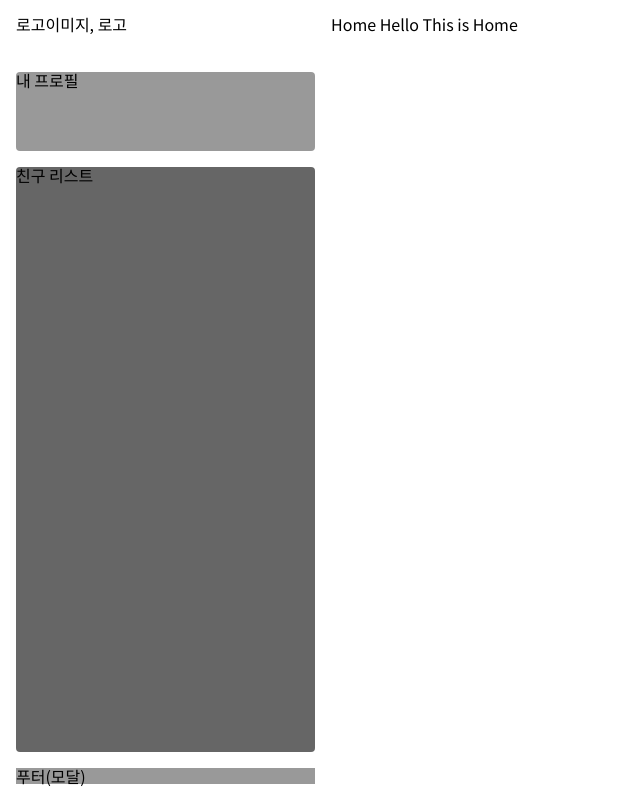
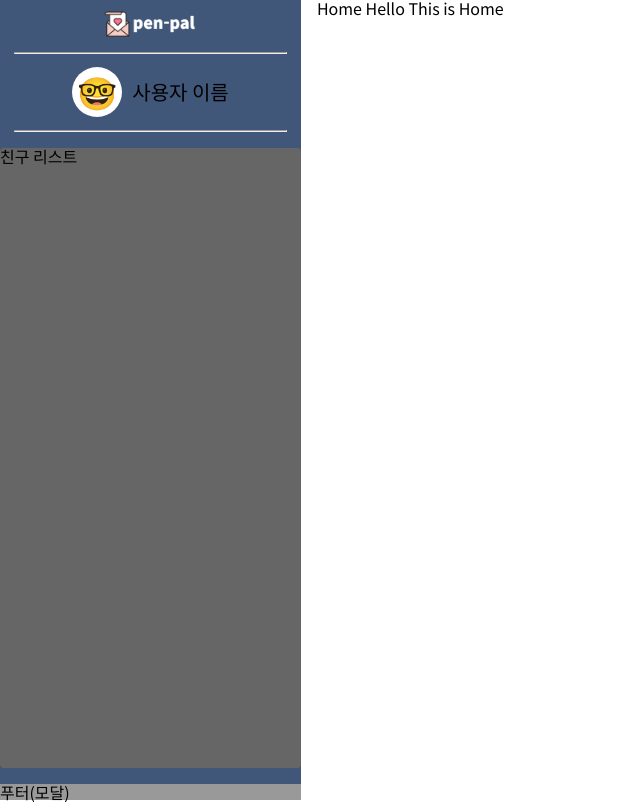
Before and after one commit to nowirte/MaeilMail, a React (Create React App) app in the folder client/: page / in a window 1280 px wide. Shown: the whole page, without its empty margins (0-640 px from the left). Built offline with nearby package versions, Linux system fonts and the light colour scheme.

Commit message:
[#32] feat: nav바 상단 영역 마크업

```diff
--- /dev/null
+++ b/client/src/components/sidebar/NavTop.jsx
@@ -0,0 +1,65 @@
+import React from 'react';
+import styled from 'styled-components';
+import logo from './img/logo.png';
+
+const NavTop = styled.div`
+  height: 140px;
+  border-radius: 0.25rem;
+`;
+
+const Logo = styled.img`
+  width: 100px;
+  display: block;
+  margin: 0px auto;
+  padding-top: 0.25rem;
+`;
+
+const Line = styled.hr`
+  width: 90%;
+  background-color: #e0e0e0;
+`;
+
+const MyProfile = styled.div`
+  display: flex;
+  justify-content: center;
+  align-items: center;
+
+  font-size: 1.25rem;
+  padding: 5px 0;
+
+  & .profileImgArea {
+    display: flex;
+    justify-content: center;
+    align-items: center;
+
+    margin-right: 10px;
+
+    width: 50px;
+    height: 50px;
+    border-radius: 100%;
+    background-color: white;
+
+    & span {
+      font-size: 2rem;
+      padding-bottom: 3px;
+    }
+  }
+`;
+
+const NavTopArea = () => {
+  return (
+    <NavTop>
+      <Logo src={logo} alt="logoImg" />
+      <Line />
+      <MyProfile>
+        <div className="profileImgArea">
+          <span className="profileEmoji">🤓</span>
+        </div>
+        <span>사용자 이름</span>
+      </MyProfile>
+      <Line />
+    </NavTop>
+  );
+};
+
+export default NavTopArea;
--- a/client/src/components/sidebar/index.js
+++ b/client/src/components/sidebar/index.js
@@ -1,22 +1,15 @@
 import React from 'react';
 import { Outlet } from 'react-router';
-import {
-  Container,
-  SideWrapper,
-  Navbar,
-  Logo,
-  MyProfile,
-  Friends,
-  Footer,
-} from './style';
+import NavTopArea from './NavTop';
+
+import { Container, SideWrapper, Navbar, Friends, Footer } from './style';
 
 const SideBar = () => {
   return (
     <Container>
       <SideWrapper>
         <Navbar>
-          <Logo>로고이미지, 로고</Logo>
-          <MyProfile>내 프로필</MyProfile>
+          <NavTopArea />
           <Friends>친구 리스트</Friends>
         </Navbar>
         <Footer>푸터(모달)</Footer>
--- a/client/src/components/sidebar/style.jsx
+++ b/client/src/components/sidebar/style.jsx
@@ -5,7 +5,6 @@ const Container = styled.div`
   min-width: 960px;
   max-width: 1920px;
   height: 100vh;
-  padding: 1rem;
   gap: 1rem;
   box-sizing: border-box;
 `;
@@ -16,21 +15,17 @@ const SideWrapper = styled.div`
   display: flex;
   flex-direction: column;
   gap: 1rem;
+
+  background-color: #40577a;
 `;
+
 const Navbar = styled.nav`
   display: flex;
   flex-direction: column;
-  gap: 1rem;
+  gap: 0.5rem;
   height: 100%;
 `;
-const Logo = styled.h1`
-  height: 50px;
-`;
-const MyProfile = styled.div`
-  height: 100px;
-  background: #999;
-  border-radius: 0.25rem;
-`;
+
 const Friends = styled.div`
   width: 100%;
   height: 100%;
@@ -42,4 +37,4 @@ const Footer = styled.footer`
   background: #999;
 `;
 
-export { Container, SideWrapper, Navbar, Logo, MyProfile, Friends, Footer };
+export { Container, SideWrapper, Navbar, Friends, Footer };
```
Also changed, not shown: client/src/components/sidebar/Nav.jsx (+7 -0 lines), client/src/components/sidebar/img/logo.png (added).
